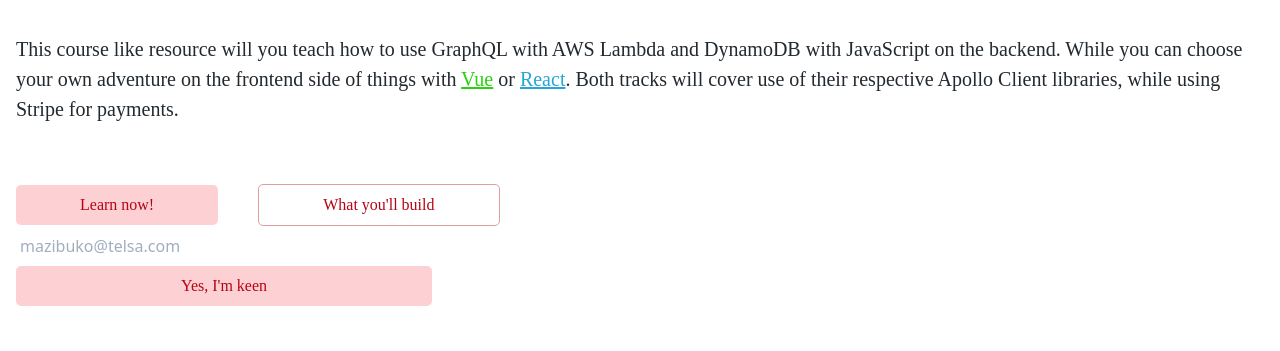
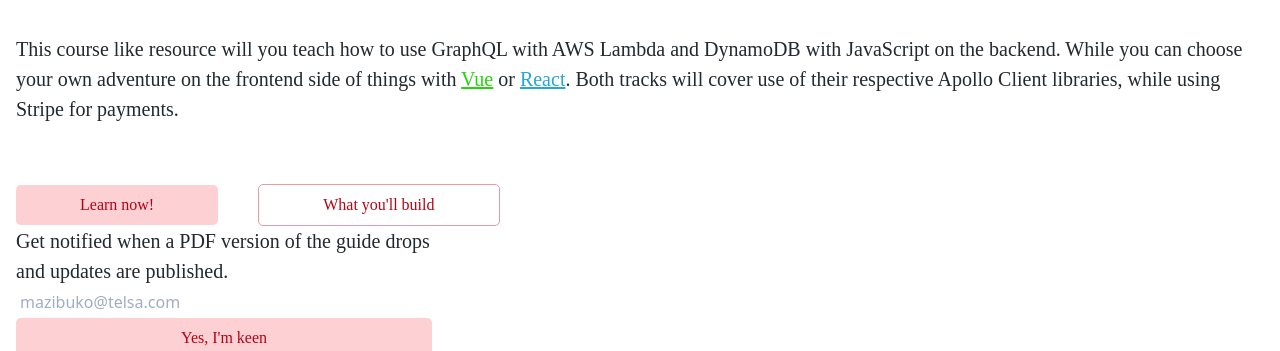
Before and after one commit to Fullstack-Serverless-GraphQL/fullstack-serverless-graphql-docs, a Gatsby site: page / in a window 1280 px wide. Shown: the part 214-565 px from the top of the page. Built offline with nearby package versions, Linux system fonts and the light colour scheme; Gatsby itself is replaced by a stand-in of ours; some packages are replaced by stand-ins of ours.

Commit message:
added copy

```diff
--- a/src/components/landing/MailChimp.js
+++ b/src/components/landing/MailChimp.js
@@ -1,13 +1,17 @@
 import React from "react"
-import HeadingOne from "../typography/HeadingOne"
 import BodyOne from "../typography/BodyOne"
 import RedBlockButton from "../buttons/RedBlockButton"
+import HeadingThree from "../typography/HeadingThree"
 
 const MailChimp = () => {
   return (
     <div>
       <form>
-        <div className="grid grid-rows-2 w-1/3">
+        <div className="grid grid-cols-1 w-1/3">
+          <HeadingThree>
+            Get notified when a PDF version of the guide drops and updates are
+            published.
+          </HeadingThree>
           <input
             type="email"
             placeholder="mazibuko@telsa.com"
```
